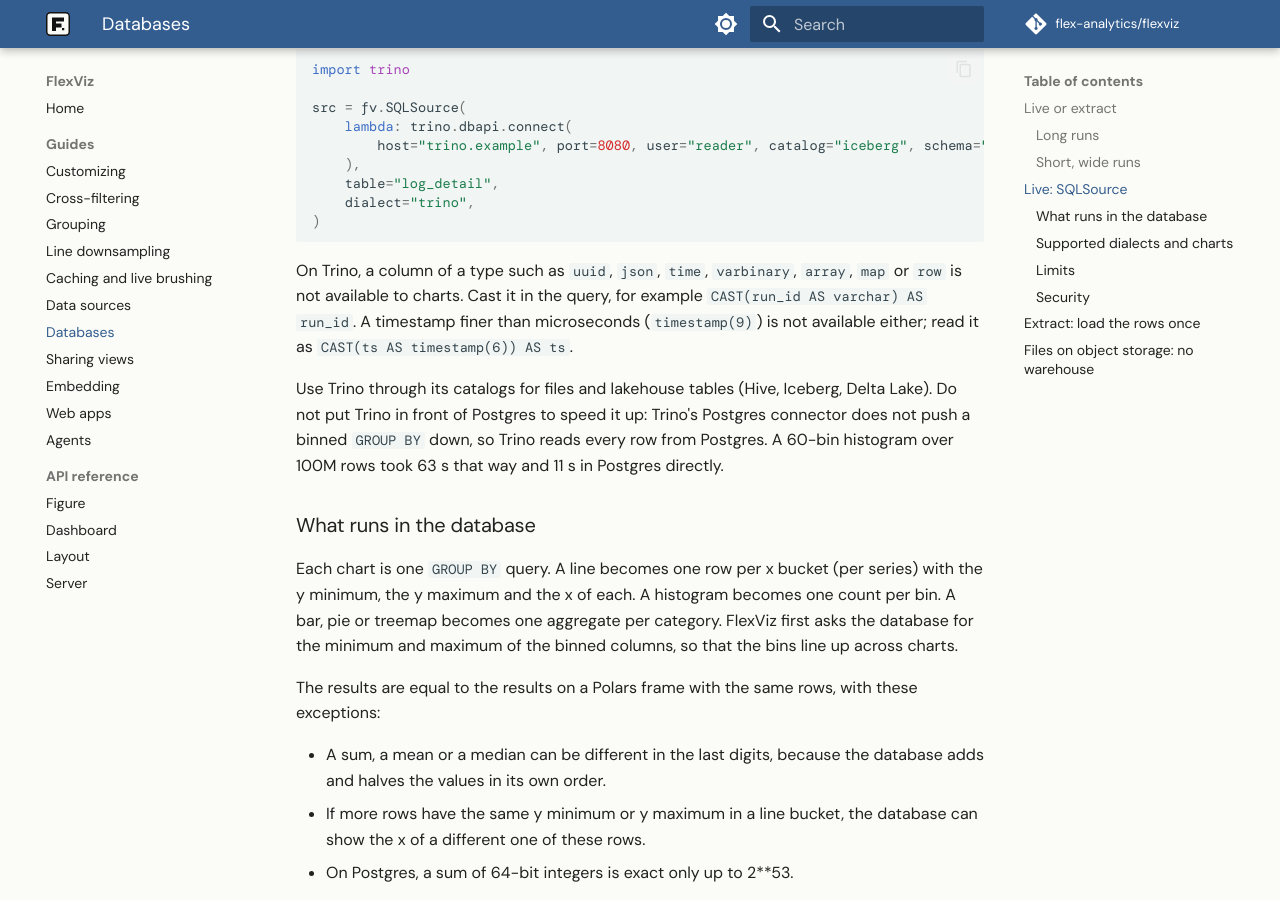
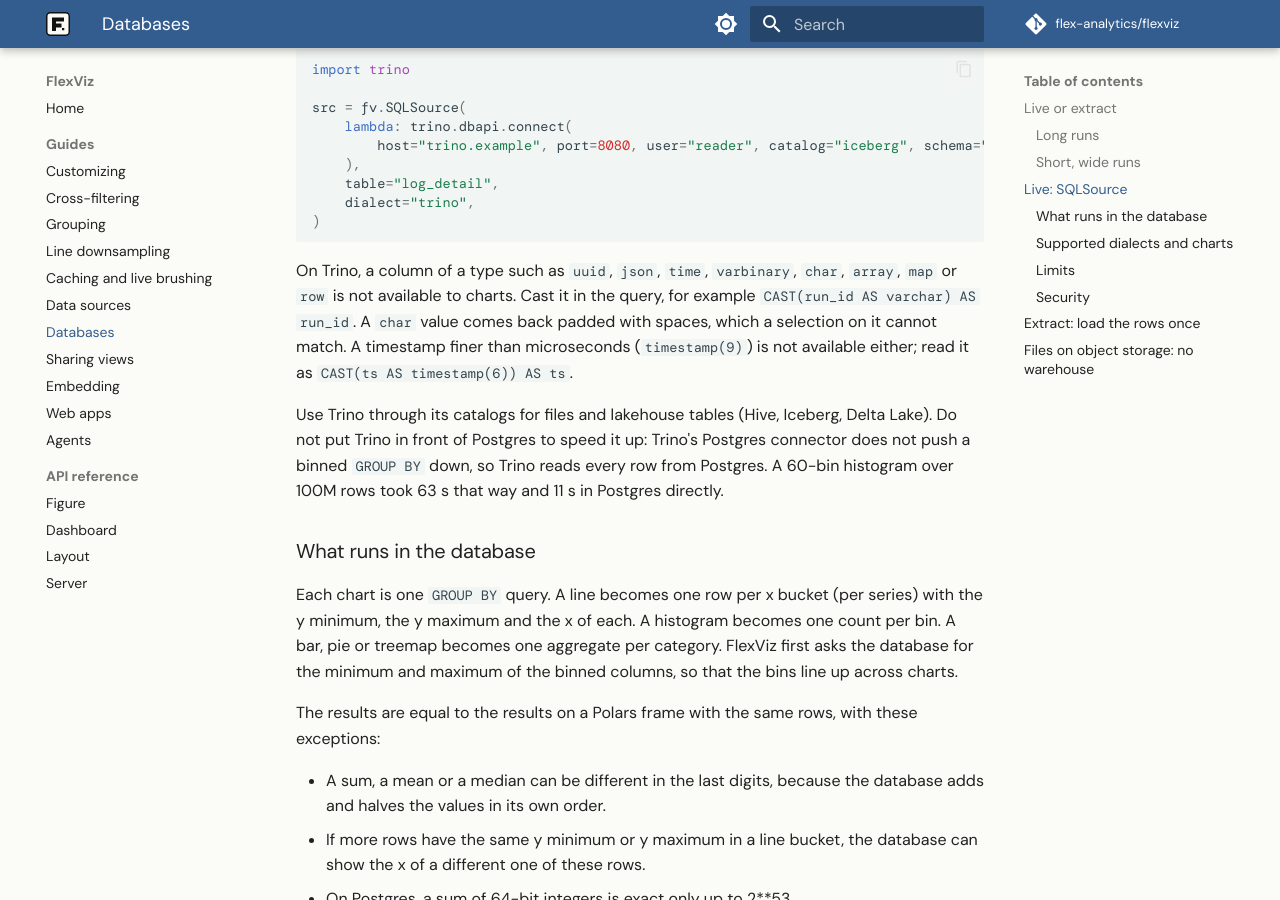
Before and after one commit to flex-analytics/flexviz, an MkDocs documentation site: the page built from docs/guides/databases.md, in a window 1280 px wide and 900 px high, scrolled down 3873 px. Built offline with MkDocs 1.6.1 and Material for MkDocs 9.7.7, drawn with Linux system fonts in a browser that asks for light colours; some web fonts are replaced; comment, search, counter and statistics services are not loaded.

Commit message:
fix(sql): leave a Trino char column out of the schema, since its padded values match no filter

````diff
--- a/docs/guides/databases.md
+++ b/docs/guides/databases.md
@@ -148,8 +148,9 @@ src = fv.SQLSource(
 ```
 
 On Trino, a column of a type such as `uuid`, `json`, `time`, `varbinary`,
-`array`, `map` or `row` is not available to charts. Cast it in the query, for example
-`CAST(run_id AS varchar) AS run_id`. A timestamp finer than microseconds
+`char`, `array`, `map` or `row` is not available to charts. Cast it in the
+query, for example `CAST(run_id AS varchar) AS run_id`. A `char` value comes
+back padded with spaces, which a selection on it cannot match. A timestamp finer than microseconds
 (`timestamp(9)`) is not available either; read it as
 `CAST(ts AS timestamp(6)) AS ts`.
 
````
Also changed, not shown: 2 other files.
